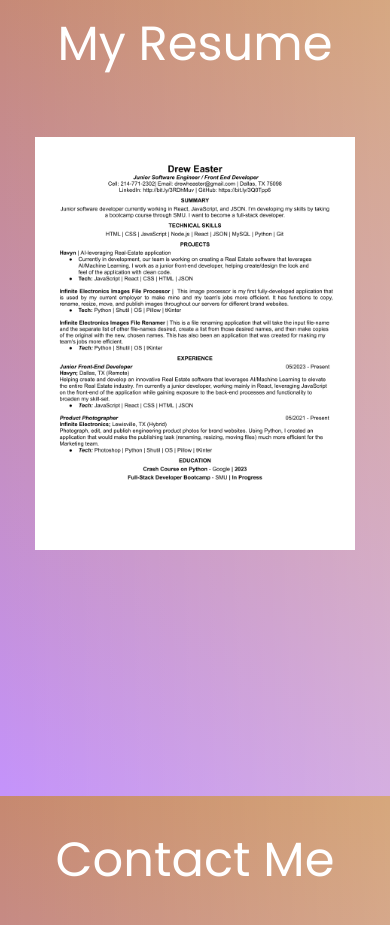
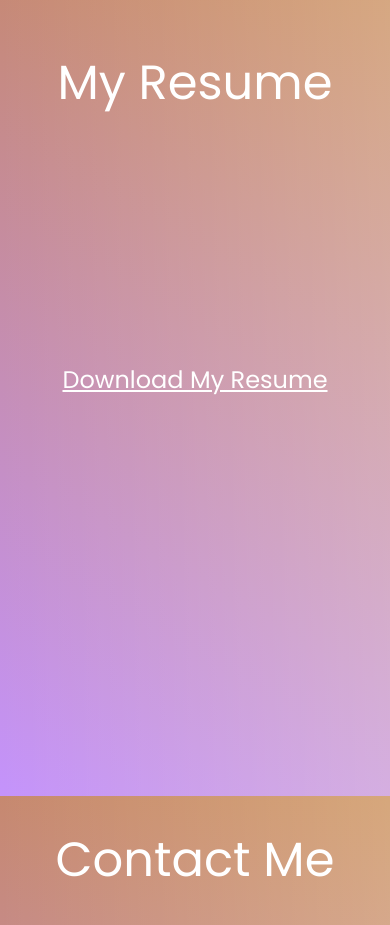
Before and after one commit to drewheaster/professional-portfolio, a plain HTML site: page index.html in a window 390 px wide. Shown: the part 2580-3505 px from the top of the page. Drawn offline with Linux system fonts and the light colour scheme.

Commit message:
edited Resume section for mobile use, changed width properties for entire page for mobile use

```diff
--- a/assets/css/style.css
+++ b/assets/css/style.css
@@ -32,7 +32,7 @@ body {
     /* Each one of these media queries changes properties about sections of the page to fir a mobile user experience. */
     @media (max-width: 600px) {
         flex-direction: column;
-        width: 100svw;
+        width: 100dvw;
     }
 }
 
@@ -76,9 +76,6 @@ body::-webkit-scrollbar {
     border-radius: 50%;
     display: none;
     text-decoration: none;
-    @media (max-width: 600px) {
-        display: none;
-    }
 }
 
 /* Navbar located on the left side of the page. This navbar stays in that location for a regular desktop user */
@@ -494,18 +491,33 @@ main {
 
 .resume-container a {
     height: 70%;
+    @media (max-width: 600px) {
+        height: 3rem;
+    }
 }
 
 .resume-img {
     height: 100%;
     transition: scale 0.3s ease;
     @media (max-width: 600px) {
-        height: 70%;
+        display: none;
     }
 }
 
 .resume-img:hover {
     scale: 140%;
+}
+
+.resume-download {
+    display: none;
+    @media (max-width: 600px) {
+        display: block;
+        font-size: 150%;
+        text-align: center;
+        text-justify: center;
+        color: white;
+        margin-bottom: 70%;
+    }
 }
 
 /* This is the contact information section */
--- a/index.html
+++ b/index.html
@@ -114,6 +114,7 @@
         <section id="resume" class="resume-container">
             <h2 class="container-title">My Resume</h2>
             <a href="./assets/images/Drew-Easter-Resume.pdf" download="Drew-Easter-Resume" target="_blank"><img class="resume-img" src="./assets/images/resume-img.png"/></a>
+            <a href="./assets/images/Drew-Easter-Resume.pdf" download="Drew-Easter-Resume" target="_blank" class="resume-download">Download My Resume</a>
         </section>
 
         <!-- Contact me section -->
```
